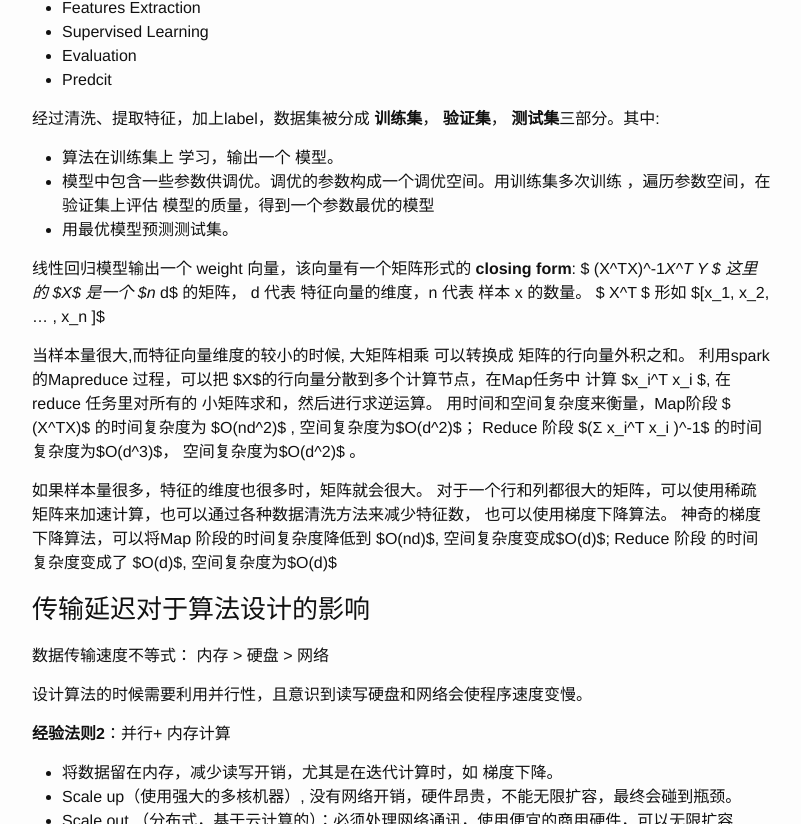
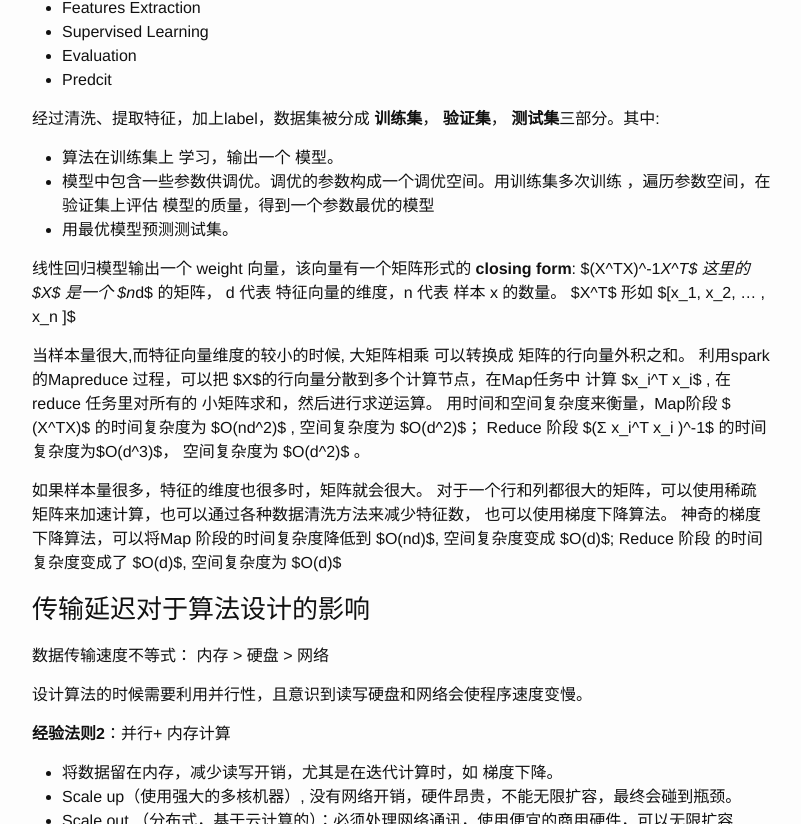
Before and after one commit to jude90/jude90.github.io, a Jekyll site: the page built from _posts/2015-8-5-SML-tips-1.markdown, in a window 1280 px wide and 900 px high, scrolled down 408 px, cut to the strip 0-824 px from the top of the window. Shown: the whole strip, without its empty margins (238-1039 px from the left). Built offline with Jekyll 4.4.1, drawn with Linux system fonts in a browser that asks for light colours; Markdown is read by kramdown in place of the engine named in the settings.

```diff
--- a/_includes/head.html
+++ b/_includes/head.html
@@ -7,6 +7,11 @@
   <meta name="description" content="{% if page.excerpt %}{{ page.excerpt | strip_html | strip_newlines | truncate: 160 }}{% else %}{{ site.description }}{% endif %}">
   <link rel="stylesheet" href="/css/pygments.css">
   <script src="http://yandex.st/highlightjs/7.1/highlight.min.js"></script>
+  <script type="text/x-mathjax-config">
+  </script>
+<script type="text/javascript"
+  src="http://cdn.mathjax.org/mathjax/latest/MathJax.js?config=TeX-AMS-MML_HTMLorMML">
+</script>
   <link rel="stylesheet" href="{{ "/css/main.css" | prepend: site.baseurl }}">
   <link rel="canonical" href="{{ page.url | replace:'index.html','' | prepend: site.baseurl | prepend: site.url }}">
   <link rel="alternate" type="application/rss+xml" title="{{ site.title }}" href="{{ "/feed.xml" | prepend: site.baseurl | prepend: site.url }}" />
--- /dev/null
+++ b/_post.txt
@@ -0,0 +1,4 @@
+---
+title:
+layout: post
+---
--- a/_posts/Beginner-guide-to-hadoop.md
+++ b/_posts/2015-3-4-Beginner-guide-to-hadoop.markdown
@@ -1,3 +1,8 @@
+---
+layout: post
+title: Scala tips 1
+category: java hadoop
+---
 ## hadoop 初学者指南##
     这篇文章写给对零基础的初学者.不讲具体的开发,只是介绍整个体系的基础知识.
     首先,Hadoop是一个Apache软件基础项目,它提供了:
--- a/_posts/2015-8-5-SML-tips-1.markdown
+++ b/_posts/2015-8-5-SML-tips-1.markdown
@@ -19,19 +19,19 @@ category: ml
 - 模型中包含一些参数供调优。调优的参数构成一个调优空间。用训练集多次训练 ，遍历参数空间，在验证集上评估 模型的质量，得到一个参数最优的模型
 - 用最优模型预测测试集。
 
-线性回归模型输出一个 weight 向量，该向量有一个矩阵形式的 **closing form**: $ (X^TX)^-1*X^T Y $
-这里的 $X$ 是一个 $n* d$ 的矩阵， d 代表 特征向量的维度，n 代表 样本 x 的数量。 $ X^T $ 形如 $[x_1, x_2, ... , x_n ]$
+线性回归模型输出一个 weight 向量，该向量有一个矩阵形式的 **closing form**: $(X^TX)^-1*X^T$
+这里的 $X$ 是一个 $n*d$ 的矩阵， d 代表 特征向量的维度，n 代表 样本 x 的数量。 $X^T$ 形如 $[x_1, x_2, ... , x_n ]$
 
 当样本量很大,而特征向量维度的较小的时候,
 大矩阵相乘 可以转换成 矩阵的行向量外积之和。
-利用spark的Mapreduce 过程，可以把 $X$的行向量分散到多个计算节点，在Map任务中 计算 $x_i^T x_i $,  在reduce 任务里对所有的 小矩阵求和，然后进行求逆运算。
-用时间和空间复杂度来衡量，Map阶段 $ (X^TX)$  的时间复杂度为 $O(nd^2)$ , 空间复杂度为$O(d^2)$；
- Reduce 阶段 $(Σ x_i^T x_i )^-1$ 的时间复杂度为$O(d^3)$， 空间复杂度为$O(d^2)$ 。
+利用spark的Mapreduce 过程，可以把 $X$的行向量分散到多个计算节点，在Map任务中 计算 $x_i^T x_i$ ,  在reduce 任务里对所有的 小矩阵求和，然后进行求逆运算。
+用时间和空间复杂度来衡量，Map阶段 $ (X^TX)$  的时间复杂度为 $O(nd^2)$ , 空间复杂度为 $O(d^2)$；
+ Reduce 阶段 $(Σ x_i^T x_i )^-1$ 的时间复杂度为$O(d^3)$， 空间复杂度为 $O(d^2)$ 。
 
 如果样本量很多，特征的维度也很多时，矩阵就会很大。
 对于一个行和列都很大的矩阵，可以使用稀疏矩阵来加速计算，也可以通过各种数据清洗方法来减少特征数， 也可以使用梯度下降算法。
-神奇的梯度下降算法，可以将Map 阶段的时间复杂度降低到 $O(nd)$, 空间复杂度变成$O(d)$;
-Reduce 阶段 的时间复杂度变成了 $O(d)$, 空间复杂度为$O(d)$
+神奇的梯度下降算法，可以将Map 阶段的时间复杂度降低到 $O(nd)$, 空间复杂度变成 $O(d)$;
+Reduce 阶段 的时间复杂度变成了 $O(d)$, 空间复杂度为 $O(d)$
 
 ### 传输延迟对于算法设计的影响
 数据传输速度不等式：
```
Also changed, not shown: _rake-config.yml (added, +14 -0 lines), 1 other file.
